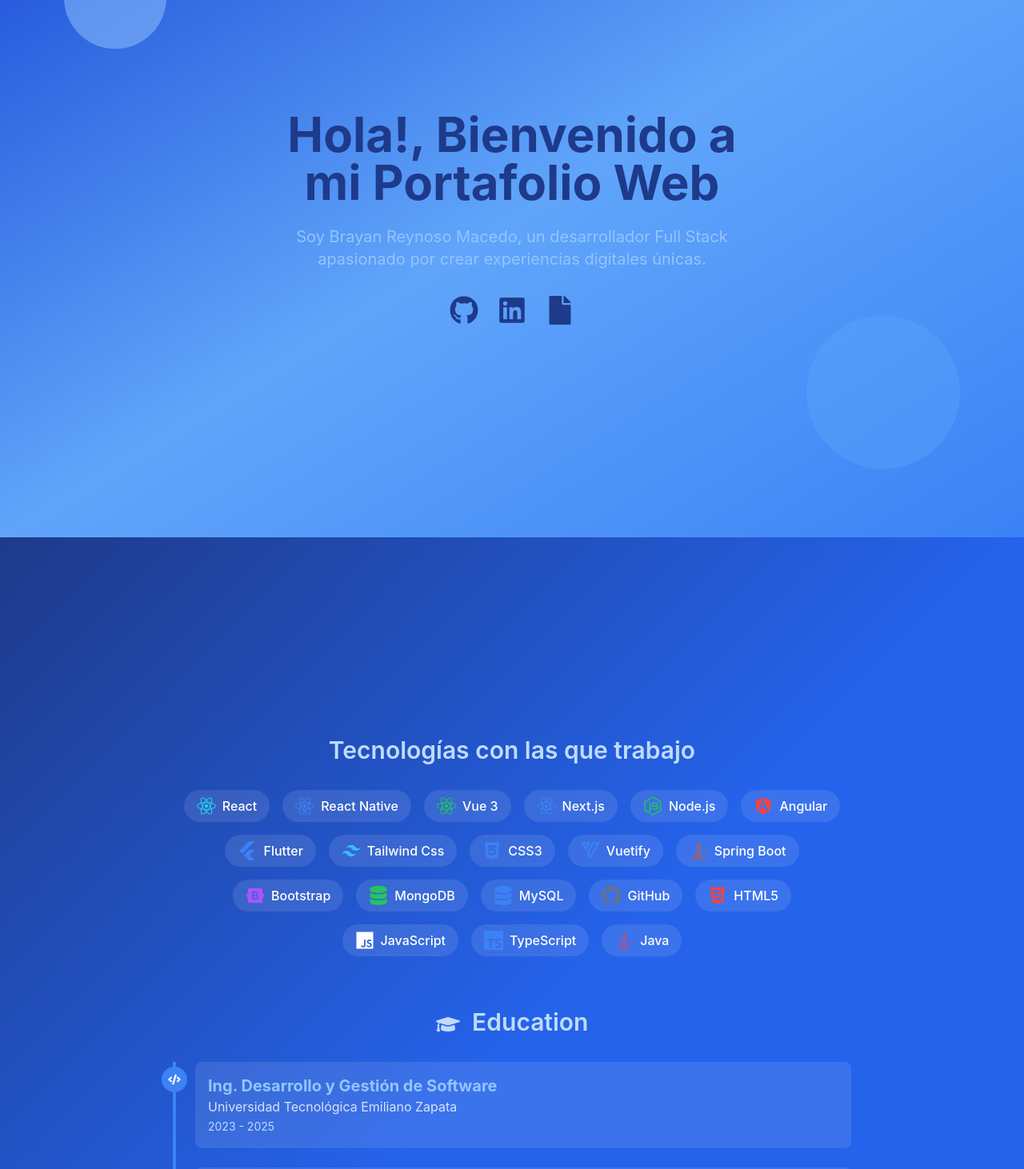
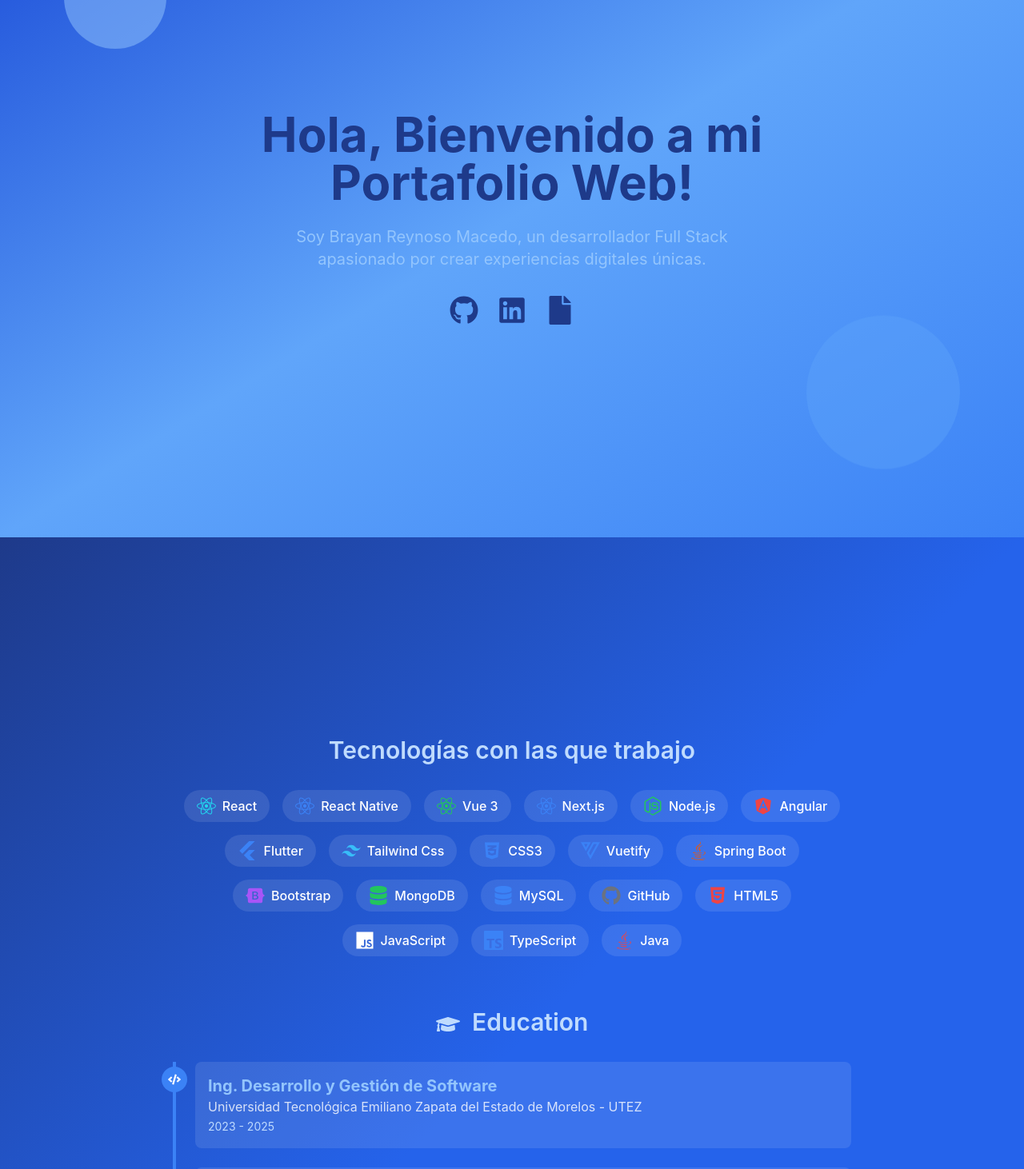
Before and after one commit to BrayanReynoso/portafolio_web_brm, a React (Vite) app: page / in a window 1280 px wide. Shown: the part 128-1590 px from the top of the page at 80% size. Built offline with nearby package versions, Linux system fonts and the light colour scheme.

Commit message:
[Update]

```diff
--- a/src/pages/AboutMe.jsx
+++ b/src/pages/AboutMe.jsx
@@ -182,12 +182,12 @@ export default function EnhancedAboutMe() {
   const educationEvents = [
     {
       title: "Ing. Desarrollo y Gestión de Software",
-      description: "Universidad Tecnológica Emiliano Zapata",
+      description: "Universidad Tecnológica Emiliano Zapata del Estado de Morelos - UTEZ",
       date: "2023 - 2025"
     },
     {
       title: "T.S.U. Desarrollo de Software Multiplataforma",
-      description: "Universidad Tecnológica Emiliano Zapata",
+      description: "Universidad Tecnológica Emiliano Zapata del Estado de Morelos - UTEZ",
       date: "2021 - 2023"
     }
   ];
--- a/src/pages/Home.jsx
+++ b/src/pages/Home.jsx
@@ -82,7 +82,7 @@ export default function Home() {
         <div className="w-screen h-full flex items-center justify-center relative">
           <div className="text-center max-w-2xl px-4">
             <h1 ref={titleRef} className="welcome-title text-6xl font-bold text-blue-900 mb-6">
-              Hola!, Bienvenido a mi Portafolio Web
+              Hola, Bienvenido a mi Portafolio Web!
             </h1>
             <p ref={paragraphRef} className="text-xl text-blue-300 mb-8">
               Soy Brayan Reynoso Macedo, un desarrollador Full Stack apasionado por crear experiencias digitales únicas.
```
